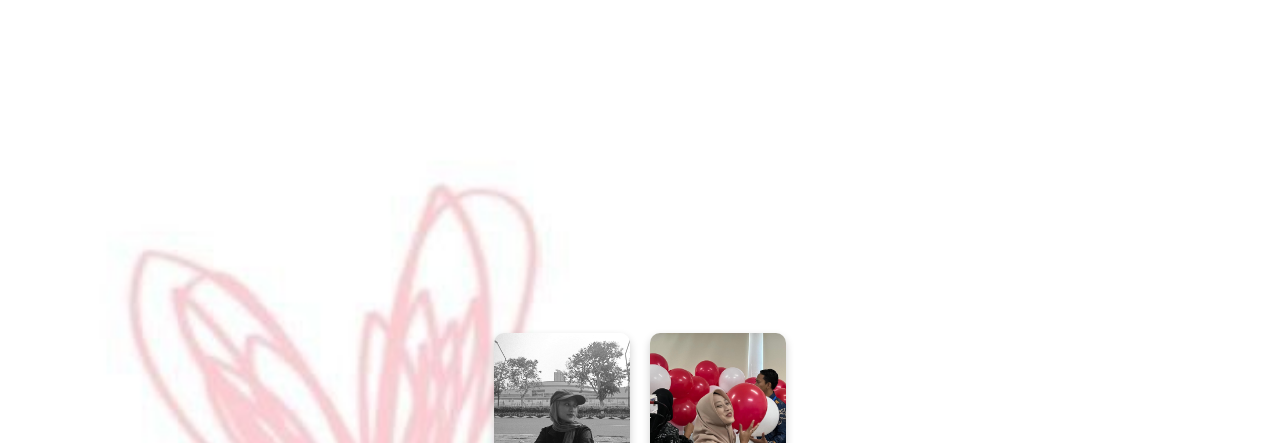
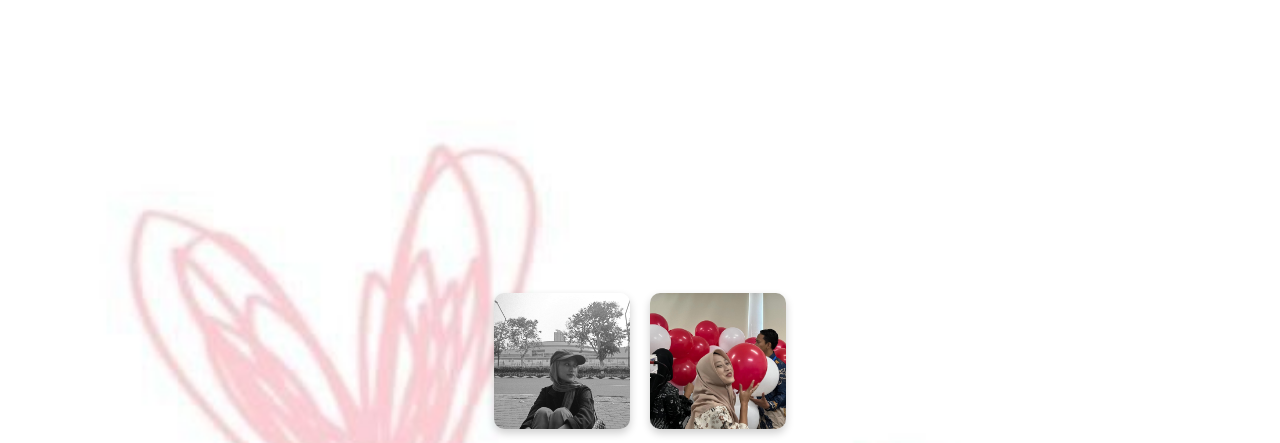
Before and after one commit to Yusufz126/MassageForyou, a plain HTML site: page Utama.html in a window 1280 px wide. Shown: the top 443 px of the page. Drawn offline with Linux system fonts and the light colour scheme.

Commit message:
Utama.html

```diff
--- a/Utama.html
+++ b/Utama.html
@@ -9,7 +9,7 @@
             margin: 0;
             padding: 0;
             width: 100%;
-            height: 150%;
+            height: 140%;
             font-family: Arial, sans-serif;
             background: url('IMG/backgroundd.jpg') no-repeat center center fixed;
             background-size: cover;
```
